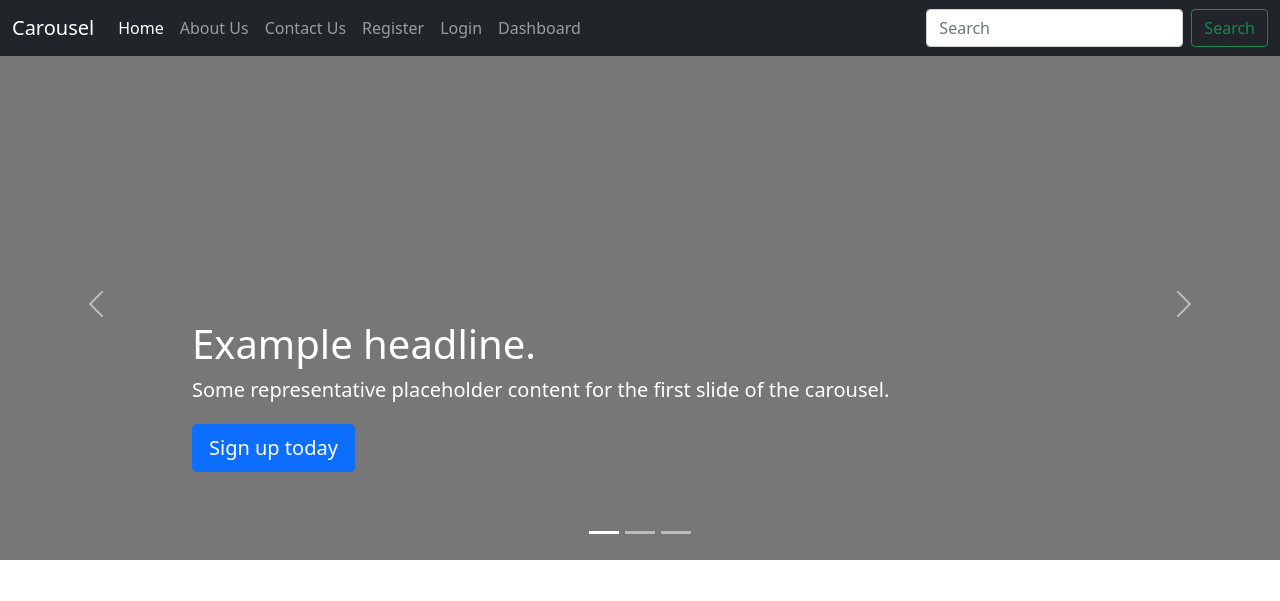
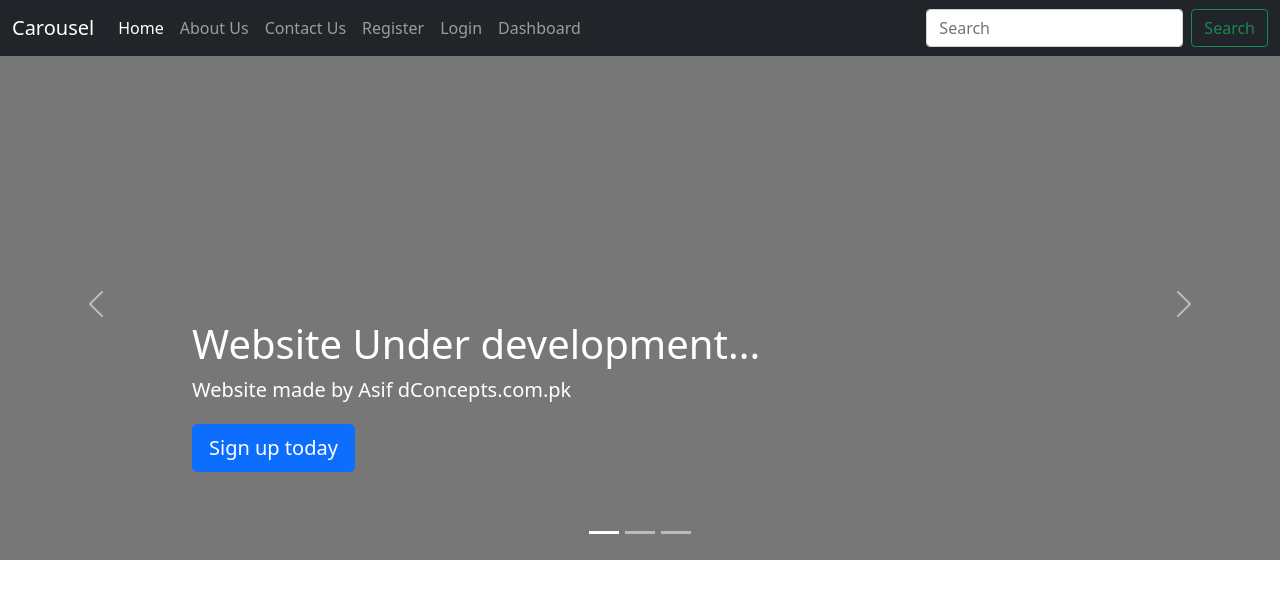
Before and after one commit to aasifrehmani/riazeda, a Flask app: page /about in a window 1280 px wide. Shown: the top 601 px of the page. Run offline with Flask 3, Linux system fonts and the light colour scheme; some libraries are stand-ins or nearby versions.

Commit message:
Update base.html

```diff
--- a/riazeda/templates/base.html
+++ b/riazeda/templates/base.html
@@ -90,8 +90,8 @@
 
         <div class="container">
           <div class="carousel-caption text-start">
-            <h1>Example headline.</h1>
-            <p>Some representative placeholder content for the first slide of the carousel.</p>
+            <h1>Website Under development...</h1>
+            <p>Website made by Asif dConcepts.com.pk</p>
             <p><a class="btn btn-lg btn-primary" href="#">Sign up today</a></p>
           </div>
         </div>
@@ -101,8 +101,8 @@
 
         <div class="container">
           <div class="carousel-caption">
-            <h1>Another example headline.</h1>
-            <p>Some representative placeholder content for the second slide of the carousel.</p>
+            <h1>Website Under development...</h1>
+            <p>Thanks to dConcepts for making this possible </p>
             <p><a class="btn btn-lg btn-primary" href="#">Learn more</a></p>
           </div>
         </div>
@@ -112,8 +112,8 @@
 
         <div class="container">
           <div class="carousel-caption text-end">
-            <h1>One more for good measure.</h1>
-            <p>Some representative placeholder content for the third slide of this carousel.</p>
+            <h1> Special Thanks to Asif Rehmani and Hassan Rehmani for making this Possible</h1>
+            <p> Please be Patient The Site is under development</p>
             <p><a class="btn btn-lg btn-primary" href="#">Browse gallery</a></p>
           </div>
         </div>
```
